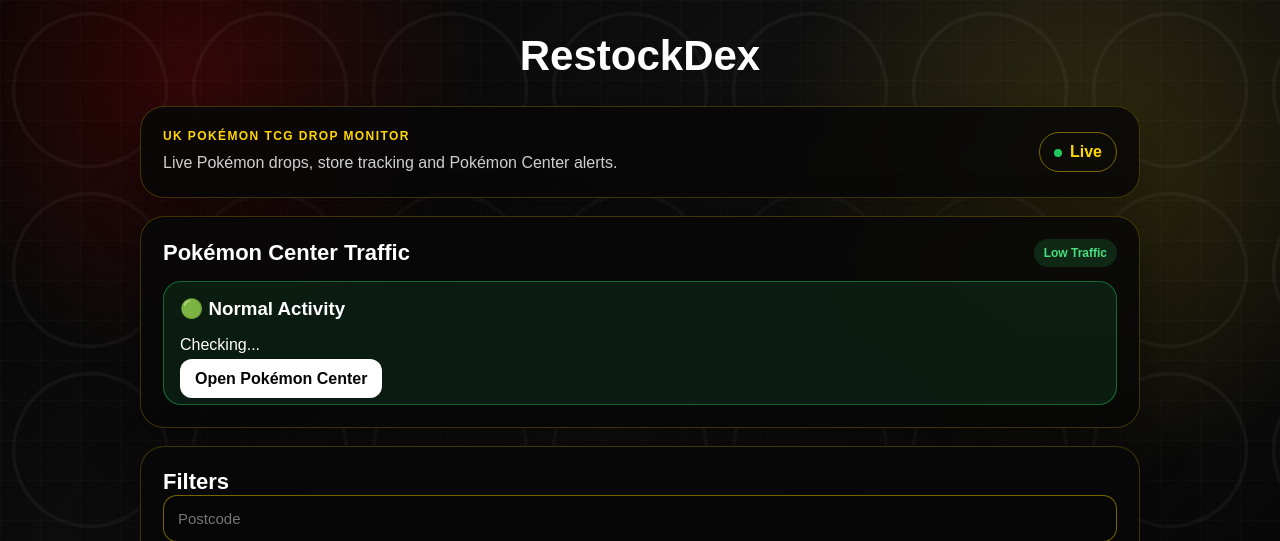
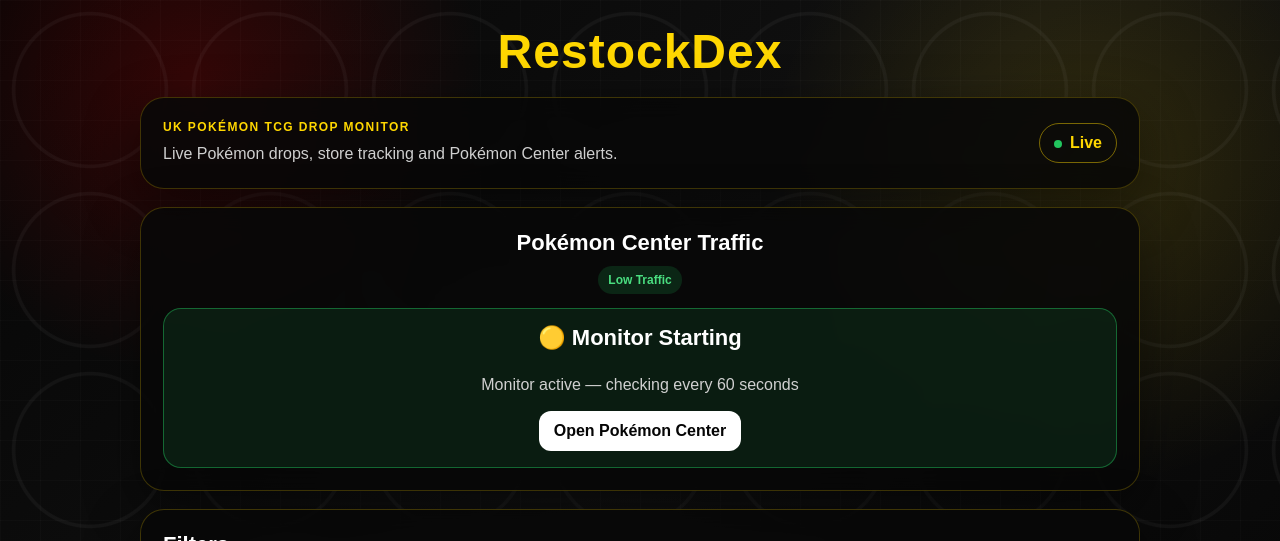
Before and after one commit to Sheepy-dotcom/restockdex, a React (Vite) app: page / in a window 1280 px wide. Shown: the top 541 px of the page. Built offline with nearby package versions, Linux system fonts and the light colour scheme; no server answers.

Commit message:
center pokemon center traffic section

```diff
--- a/src/App.css
+++ b/src/App.css
@@ -290,3 +290,39 @@
   height: 28px;
   object-fit: contain;
 }
+.textLogo {
+  color: #ffd700;
+  font-size: 48px;
+  margin: 0;
+  text-align: center;
+  letter-spacing: 1px;
+}
+
+.trafficPanel {
+  text-align: center;
+}
+
+.centeredHeader {
+  justify-content: center;
+  flex-direction: column;
+  gap: 10px;
+}
+
+.centered {
+  text-align: center;
+  display: flex;
+  flex-direction: column;
+  align-items: center;
+  gap: 14px;
+}
+
+.trafficText {
+  color: #d0d0d0;
+  max-width: 340px;
+  line-height: 1.5;
+  margin: 0;
+}
+
+.trafficCard.centered h3 {
+  font-size: 22px;
+}
--- a/src/App.jsx
+++ b/src/App.jsx
@@ -63,13 +63,10 @@
   return (
     <div className="page">
       <div className="app">
-
-        {/* TEXT LOGO */}
         <div className="logoContainer">
           <h1 className="textLogo">RestockDex</h1>
         </div>
 
-        {/* HEADER */}
         <header className="topbar">
           <div>
             <p className="eyebrow">UK Pokémon TCG Drop Monitor</p>
@@ -84,9 +81,8 @@
           </div>
         </header>
 
-        {/* TRAFFIC */}
-        <section className="panel">
-          <div className="panelHeader">
+        <section className="panel trafficPanel">
+          <div className="panelHeader centeredHeader">
             <h2>Pokémon Center Traffic</h2>
 
             <span className={isHighTraffic ? "pill danger" : "pill success"}>
@@ -94,9 +90,20 @@
             </span>
           </div>
 
-          <div className={isHighTraffic ? "trafficCard high" : "trafficCard low"}>
-            <h3>{isHighTraffic ? "🚨 Possible Drop" : "🟢 Normal Activity"}</h3>
-            <p>{trafficData?.stock || "Checking..."}</p>
+          <div className={`trafficCard centered ${isHighTraffic ? "high" : "low"}`}>
+            <h3>
+              {!trafficData
+                ? "🟡 Monitor Starting"
+                : isHighTraffic
+                ? "🚨 Possible Drop"
+                : "🟢 Normal Activity"}
+            </h3>
+
+            <p className="trafficText">
+              {trafficData
+                ? trafficData.stock
+                : "Monitor active — checking every 60 seconds"}
+            </p>
 
             <a
               href="https://www.pokemoncenter.com/en-gb/category/new-releases"
@@ -108,7 +115,6 @@
           </div>
         </section>
 
-        {/* FILTERS */}
         <section className="panel">
           <h2>Filters</h2>
 
@@ -144,7 +150,6 @@
           </div>
         </section>
 
-        {/* LIVE DROPS */}
         <section className="panel">
           <h2>Live Drops</h2>
 
@@ -173,7 +178,6 @@
             })}
           </div>
         </section>
-
       </div>
     </div>
   );
```
